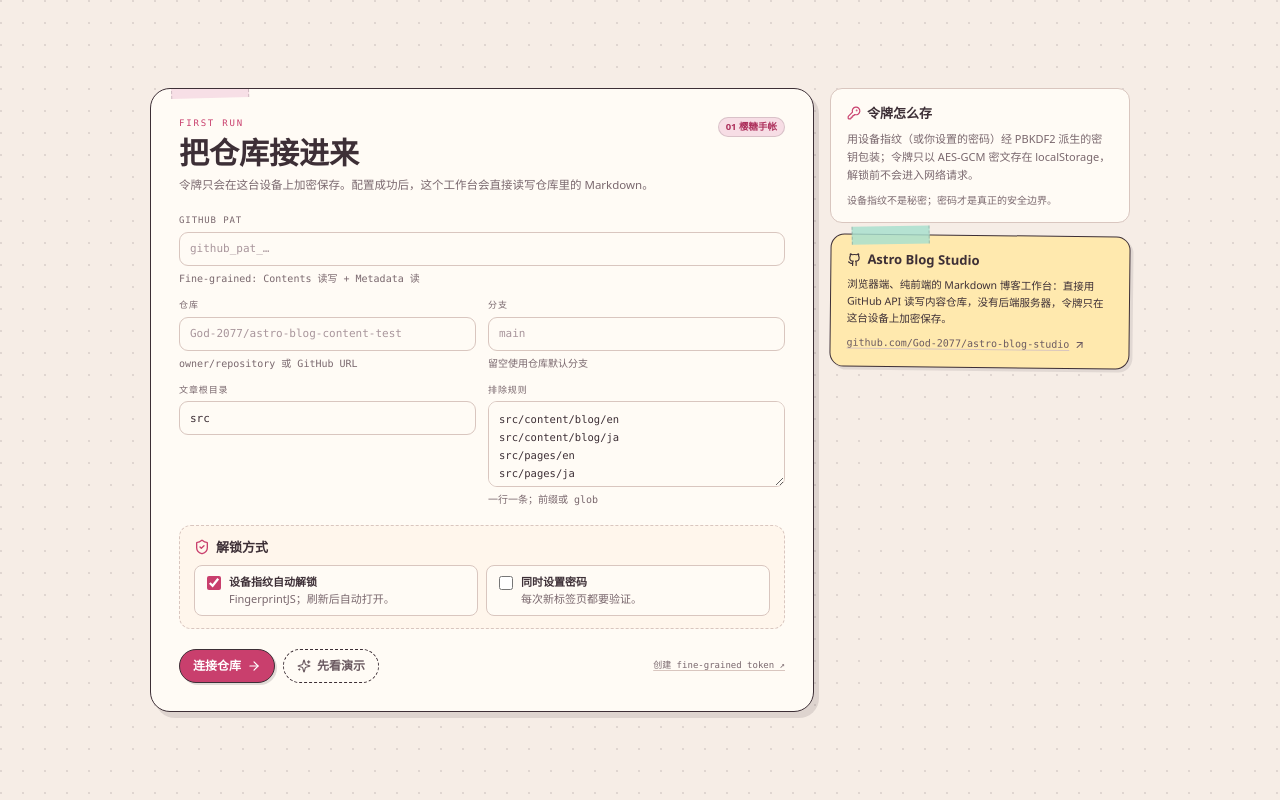
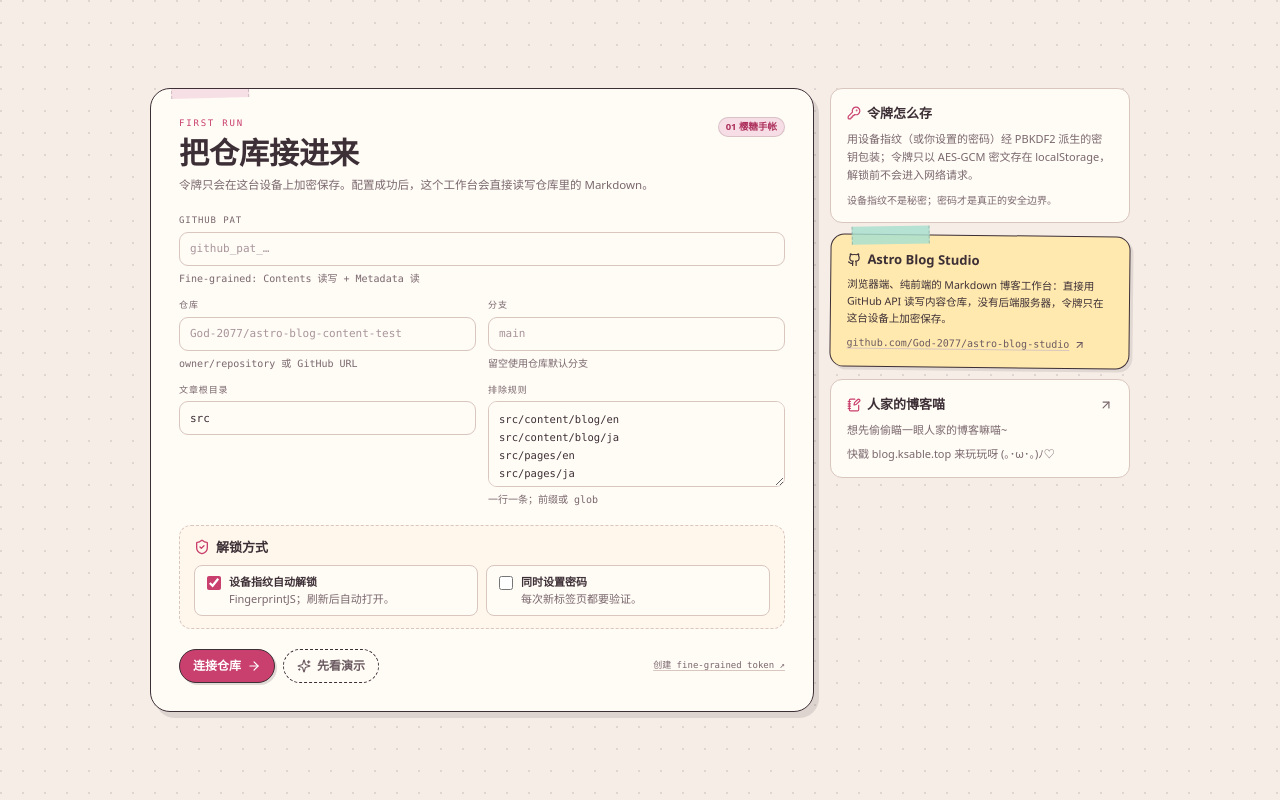
Before and after one commit to God-2077/astro-blog-studio, a React (Vite) app: page /#/setup in a window 1280 px wide. Built offline with nearby package versions, Linux system fonts and the light colour scheme; a web font is replaced by a local one.

Commit message:
feat: setup 页添加博客入口卡片

```diff
--- a/src/pages/setup.tsx
+++ b/src/pages/setup.tsx
@@ -1,4 +1,4 @@
-import { ArrowRight, ArrowUpRight, Github, KeyRound, ShieldCheck, Sparkles } from 'lucide-react';
+import { ArrowRight, ArrowUpRight, Github, KeyRound, NotebookPen, ShieldCheck, Sparkles } from 'lucide-react';
 import { useEffect, useState } from 'react';
 import { Link, Navigate, useNavigate } from 'react-router-dom';
 import { Field, Spinner } from '@/components/ui';
@@ -262,6 +262,20 @@ export function SetupPage() {
               <ArrowUpRight aria-hidden className="size-3 shrink-0" />
             </a>
           </div>
+          <a
+            className="group rounded-xl border border-line bg-paper px-4 py-3.5 text-[11px] leading-relaxed transition hover:border-sakura/40"
+            href="https://blog.ksable.top/"
+            target="_blank"
+            rel="noreferrer noopener"
+          >
+            <p className="flex items-center gap-1.5 font-display text-[13px] font-bold">
+              <NotebookPen aria-hidden className="size-3.5 text-sakura" />
+              人家的博客喵
+              <ArrowUpRight aria-hidden className="ml-auto size-3.5 text-muted transition group-hover:text-sakura" />
+            </p>
+            <p className="mt-1.5 text-muted">想先偷偷瞄一眼人家的博客嘛喵~ </p>
+            <p className="mt-1.5 text-muted">快戳 blog.ksable.top 来玩玩呀 (｡･ω･｡)ﾉ♡</p>
+          </a>
         </aside>
       </div>
     </div>
```
